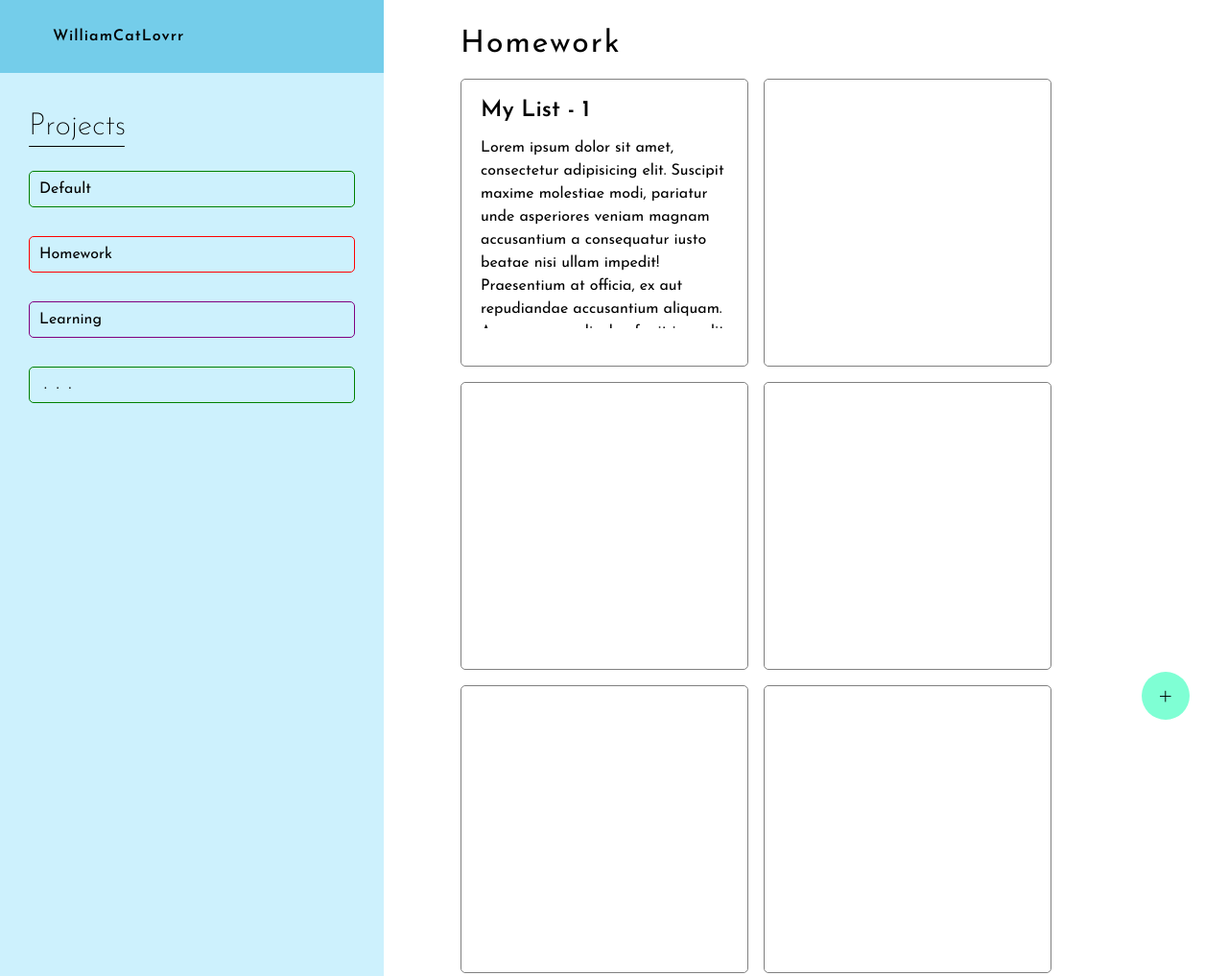
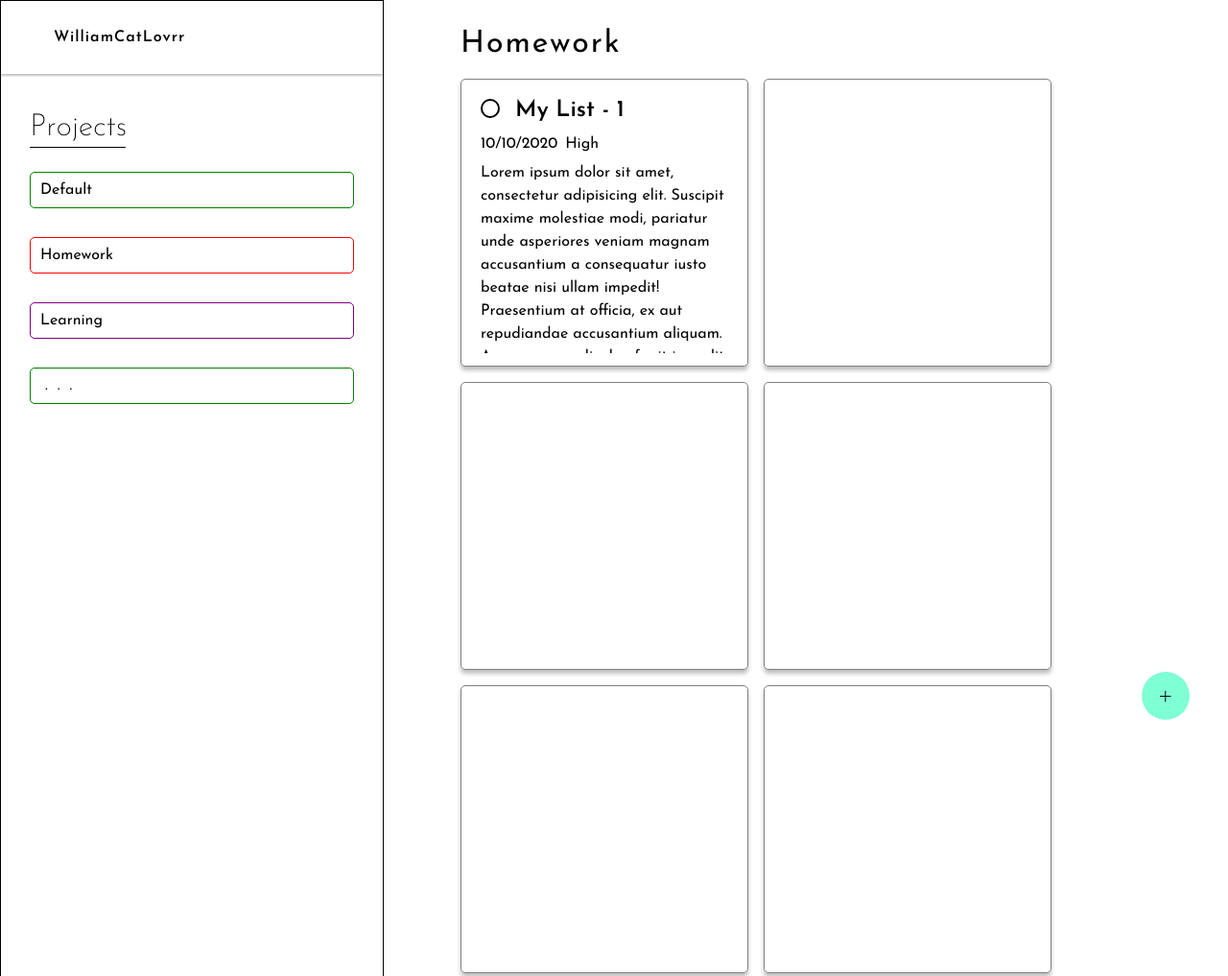
Before and after one commit to wiriim/todolist, a website built with webpack: page src/index.html in a window 1280 px wide. Shown: the top 1017 px of the page at 96% size. Built offline with nearby package versions, Linux system fonts and the light colour scheme.

Commit message:
Edit the styling for home ui

```diff
--- a/src/index.html
+++ b/src/index.html
@@ -23,11 +23,20 @@
             <h1 class="title">Homework</h1>
             <div class="todo-container">
                 <div class="todo">
-                    <div class="todo-title">My List - 1</div>
-                    <div class="todo-description overflow">
+                    <div class="todo-header">
+                        <div class="todo-check"></div>
+                        <div class="todo-title">My List - 1</div>
+                    </div>
+                    <div class="todo-sub-header">
+                        <div class="todo-due-date">10/10/2020</div>
+                        <div class="todo-priority">High</div>
+                    </div>
+                    <div class="todo-description">
                         Lorem ipsum dolor sit amet, consectetur adipisicing elit. Suscipit maxime molestiae modi, pariatur unde asperiores veniam magnam accusantium a consequatur iusto beatae nisi ullam impedit! Praesentium at officia, ex aut repudiandae accusantium aliquam. Accusamus explicabo, fugit impedit possimus maiores amet sed quisquam ratione in ea asperiores deleniti mollitia unde nam?tur adipisicing elit. Suscipit maxime molestiae modi, pariatur unde asperiores veniam magnam accusantium a consequatur iusto beatae nisi ullam impedit! Praesentium at officia, ex aut repudiandae accusantium aliquam. Accusamus explicabo, fugit impedit possimus maiores amet sed quisquam ratione in ea asperiores deleniti mollitia unde nam?
                     </div>
                 </div>
+                <div class="todo"></div>
+                <div class="todo"></div>
                 <div class="todo"></div>
                 <div class="todo"></div>
                 <div class="todo"></div>
--- a/src/styles.css
+++ b/src/styles.css
@@ -5,6 +5,10 @@
     margin: 0;
     padding: 0;
     box-sizing: border-box;
+}
+
+body{
+    overflow-x: hidden;
 }
 
 .container{
@@ -17,13 +21,13 @@
 
 /* Nav */
 .nav{
-    background-color: rgb(205, 241, 253);
+    border: 1px solid black;
 }
 
 .user-container{
     display: flex;
     padding: 20px 40px;
-    background-color: rgb(116, 205, 234);
+    box-shadow: 0 2px 2px 0 rgba(0, 0, 0, 0.25);
 }
 
 .user{
@@ -103,14 +107,31 @@
     width: 300px;
     height: 300px;
     padding: 20px;
+    box-shadow: 0 4px 4px 0 rgba(0, 0, 0, 0.25);
+}
+.todo-header{
+    display: flex;
+    gap: 1rem;
+}
+.todo-check{
+    width: 20px;
+    height: 20px;
+    border: 2px solid black;
+    border-radius: 100px;
+    cursor: pointer;
 }
 .todo-title{
     font-size: 1.5rem;
     font-weight: 600;
 }
+.todo-sub-header{
+    display: flex;
+    gap: 0.5rem;
+    margin: 15px 0 0 0;
+}
 .todo-description{
     height: 200px;
-    margin: 15px 0;
+    margin: 10px 0;
     line-height: 1.5rem;
     overflow: auto;
 }
```
